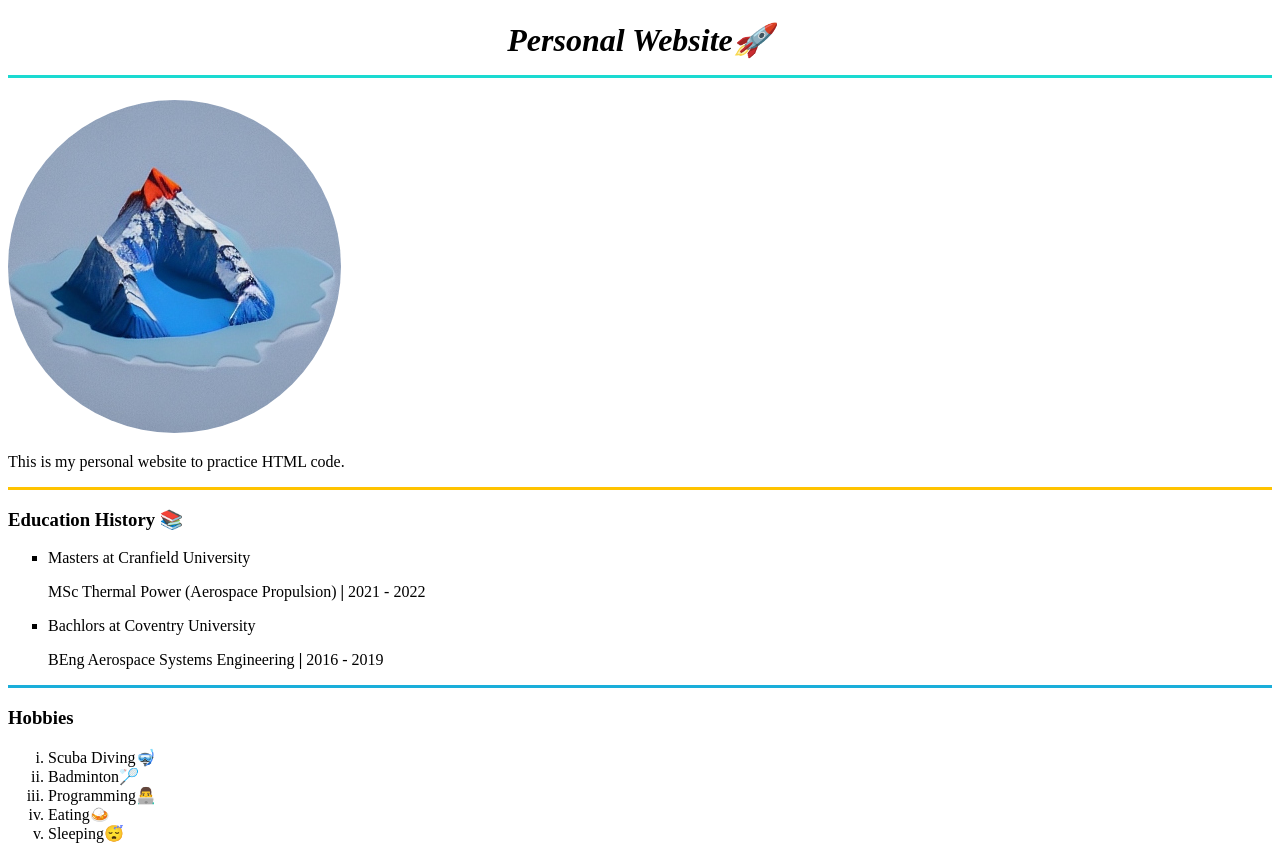
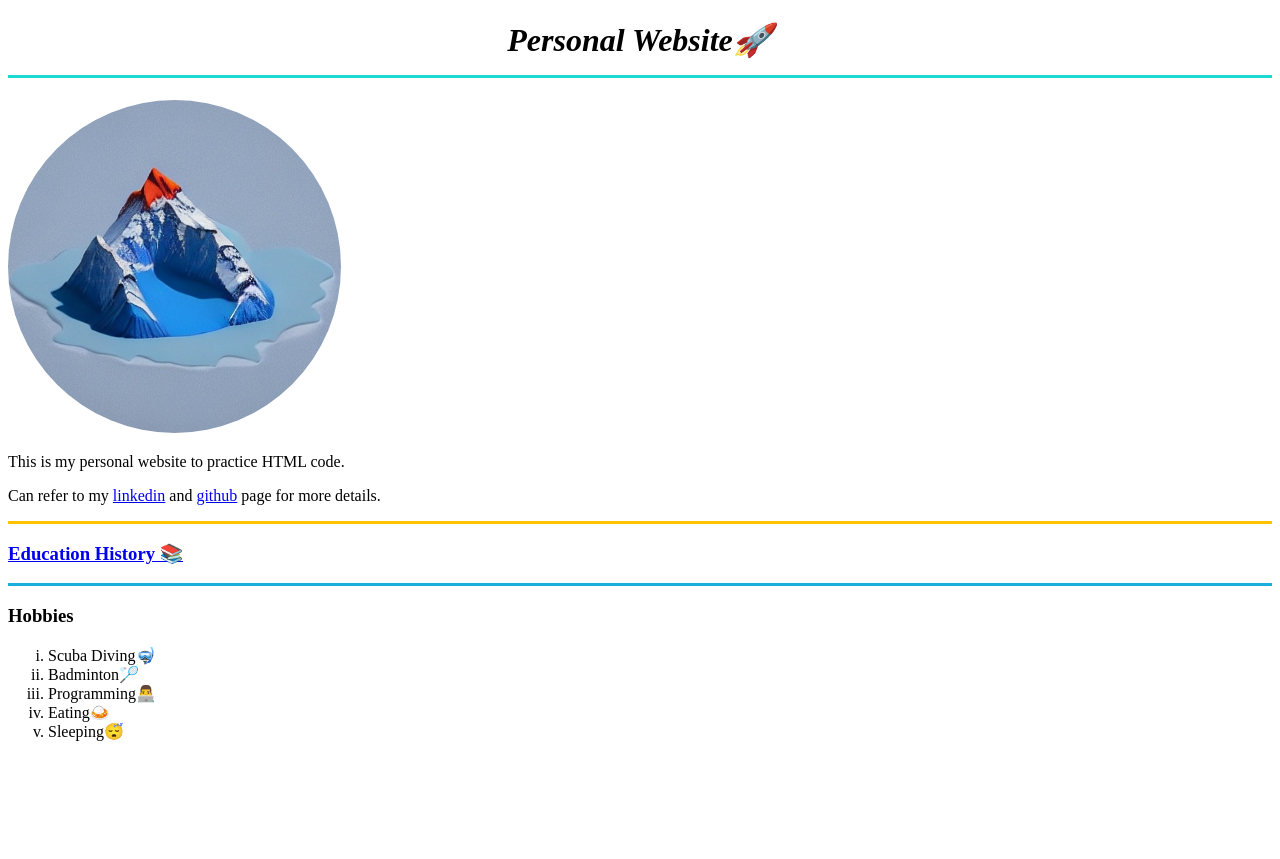
Before and after one commit to TyW-98/CV_website, a plain HTML site: page index.html in a window 1280 px wide. After the commit the page ends 800 px from the top, so only its background shows below. Drawn offline with Linux system fonts and the light colour scheme.

Commit message:
Add new page for education history

```diff
--- a/index.html
+++ b/index.html
@@ -13,18 +13,9 @@
     </center>
     <img src="images/Mount Everest.png" alt="Mount Everest image">
     <p>This is my personal website to practice HTML code.</p>
+    <p>Can refer to my <a href="https://www.linkedin.com/in/yitwey-tam/">linkedin</a> and <a href="https://github.com/TyW-98">github</a> page for more details.</p>
     <hr size = "3" color="#FFC300">
-    <h3><strong>Education History 📚</strong></h3>
-    <ul style="list-style-type:square" >
-        <li>
-            Masters at Cranfield University
-            <dl>MSc Thermal Power (Aerospace Propulsion) <strong>|</strong> 2021 - 2022</dl>
-        </li>
-        <li>
-            Bachlors at Coventry University
-            <dl>BEng Aerospace Systems Engineering <strong>|</strong> 2016 - 2019</dl>
-        </li>
-    </ul>
+    <h3><strong><a href="education_history.html">Education History 📚</a></strong></h3>
     <hr size = "3" color = "#1AAEDA">
     <h3>Hobbies</h3>
     <ol type ="i">
```
Also changed, not shown: education_history.html (added, +22 -0 lines).
